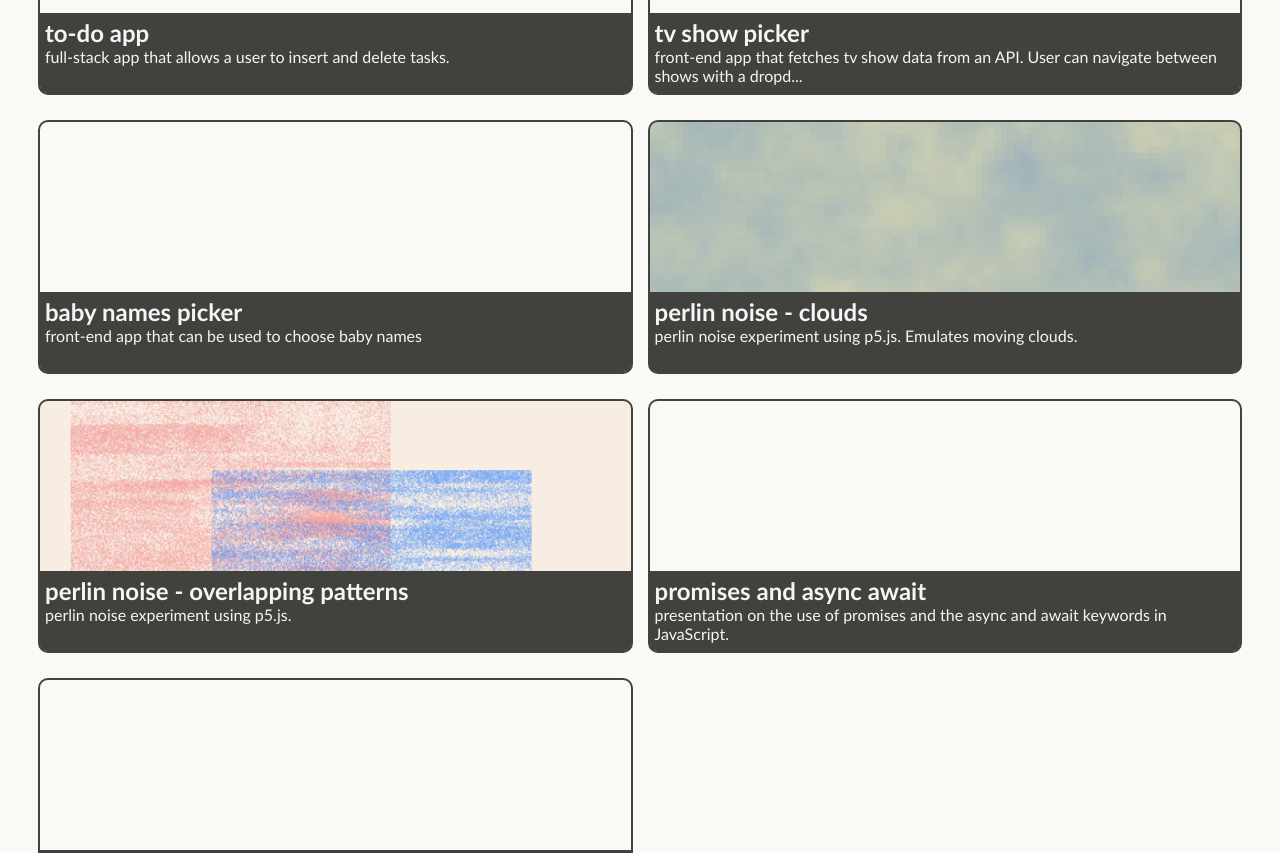
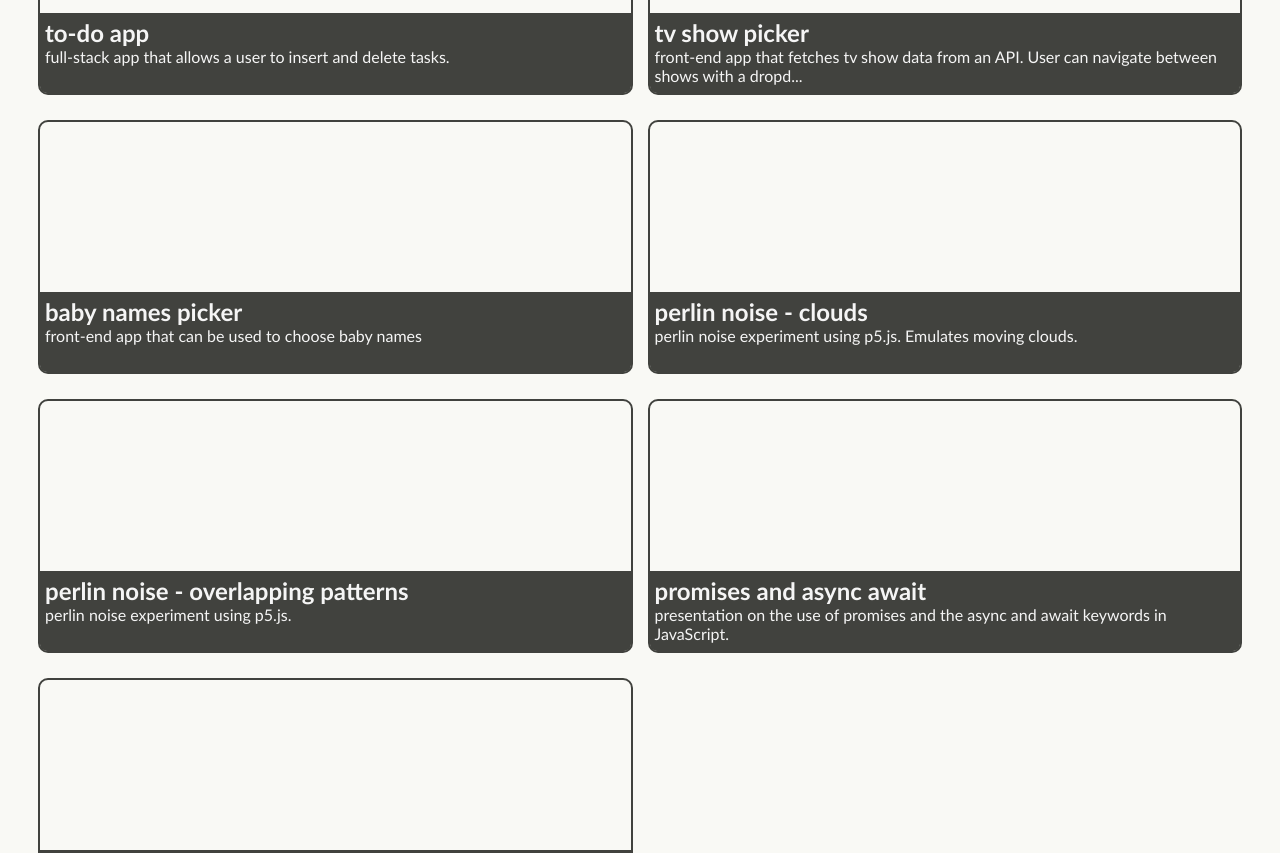
Before and after one commit to niamhbrockbank/portfolio, a React (Create React App) app: page / in a window 1280 px wide. Shown: the part 700-1553 px from the top of the page. Built offline with nearby package versions, Linux system fonts and the light colour scheme.

Commit message:
Change projects over to new interface type

```diff
--- a/src/App.tsx
+++ b/src/App.tsx
@@ -5,7 +5,7 @@ import MenuBar from "./components/MenuBar";
 import "./styles.css";
 import { useState } from "react";
 import ProjectPage from "./components/ProjectPage";
-import projectsArchive from './projectsArchive.json'
+import projectsArchive from "./projectsArchive.json";
 
 function App(): JSX.Element {
   const [currentPage, setCurrentPage] = useState(0);
--- a/src/components/Archive.tsx
+++ b/src/components/Archive.tsx
@@ -17,7 +17,7 @@ export default function Archive({
           <li
             className="archive_project"
             key={projectsArchive.indexOf(project)}
-            style={{ backgroundImage: `url(${project.image})` }}
+            // style={{ backgroundImage: `url(${project.image})` }}
             onClick={() => setCurrentPage(project.id)}
           >
             <div id="archive_project_details">
--- a/src/components/ProjectPage.tsx
+++ b/src/components/ProjectPage.tsx
@@ -1,5 +1,5 @@
 import { Project } from "../types";
-import moment from "moment";
+// import moment from "moment";
 
 interface ProjectPageProps {
   currentPage: number;
@@ -18,27 +18,32 @@ export default function ProjectPage({
     return <h1>Project cannot be found.</h1>;
   }
 
-  const { name, description, date_created } = currentProject;
+  const { name, description } = currentProject;
 
+  if (currentProject.front_end === undefined) {
+    return <p>no front-end</p>;
+  }
   return (
     <div id="project_page">
       <h1>{name}</h1>
       <p>{description}</p>
       <ul>
-        {currentProject.deployed_link && (
+        {currentProject.front_end.deployed_link && (
           <li>
-            <a href={currentProject.deployed_link}>
+            <a href={currentProject.front_end.deployed_link}>
               find the project output here
             </a>
           </li>
         )}
 
-        {currentProject.github_link && (
+        {currentProject.front_end.github_link && (
           <li>
-            <a href={currentProject.github_link}>find the GitHub repo here</a>
+            <a href={currentProject.front_end.github_link}>
+              find the GitHub repo here
+            </a>
           </li>
         )}
-        <li>date created: {moment(date_created).format("MMM Do YYYY")}</li>
+        {/* <li>date created: {moment(date_created).format("MMM Do YYYY")}</li> */}
       </ul>
     </div>
   );
--- a/src/components/ProjectsSection.tsx
+++ b/src/components/ProjectsSection.tsx
@@ -9,9 +9,8 @@ interface ProjectsSectionProps {
 
 export default function ProjectsSection({
   setCurrentPage,
-  projectsArchive
+  projectsArchive,
 }: ProjectsSectionProps): JSX.Element {
-
   return (
     <>
       <FeaturedProjects />
--- a/src/projectsArchive.json
+++ b/src/projectsArchive.json
@@ -1,72 +1,72 @@
 [
   {
-    "id" :  1,
+    "id": 1,
     "name": "to-do app",
     "description": "full-stack app that allows a user to insert and delete tasks.",
-    "image": "no image yet",
-    "github_link": "https://github.com/niamhbrockbank/to-do-app-front-end",
-    "deployed_link": "https://to-do-app-nb.netlify.app/",
-    "featured": false,
-    "date_created" : "today"
+    "date_created": "today",
+    "front_end": {
+      "github_link": "https://github.com/niamhbrockbank/to-do-app-front-end",
+      "deployed_link": "https://to-do-app-nb.netlify.app/"
+    }
   },
   {
-    "id" : 2,
+    "id": 2,
     "name": "tv show picker",
     "description": "front-end app that fetches tv show data from an API. User can navigate between shows with a dropdown and filter shows and episodes using a search bar",
-    "image": "no image yet",
-    "github_link": "https://github.com/Wilrosmi/tv-shows",
-    "deployed_link" : "not available at this time",
-    "featured": false,
-    "date_created" : "today"
+    "date_created": "today",
+    "front_end": {
+      "github_link": "https://github.com/Wilrosmi/tv-shows",
+      "deployed_link": "not available at this time"
+    }
   },
   {
-    "id" : 3,
+    "id": 3,
     "name": "baby names picker",
     "description": "front-end app that can be used to choose baby names",
-    "image": "no image yet",
-    "github_link": "https://github.com/niamhbrockbank/baby-names-react",
-    "deployed_link": "https://baby-names-nb.netlify.app/",
-    "featured": false,
-    "date_created" : "today"
+    "date_created": "today",
+    "front_end": {
+      "github_link": "https://github.com/niamhbrockbank/baby-names-react",
+      "deployed_link": "https://baby-names-nb.netlify.app/"
+    }
   },
   {
-    "id" : 4,
+    "id": 4,
     "name": "perlin noise - clouds",
     "description": "perlin noise experiment using p5.js. Emulates moving clouds.",
-    "image": "/img/clouds.png",
-    "github_link" : "not available at this time",
-    "deployed_link": "https://openprocessing.org/sketch/1622568",
-    "featured": false,
-    "date_created" : "today"
+    "date_created": "today",
+    "front_end": {
+      "github_link": "not available at this time",
+      "deployed_link": "https://openprocessing.org/sketch/1622568"
+    }
   },
   {
-    "id" : 5,
+    "id": 5,
     "name": "perlin noise - overlapping patterns",
     "description": "perlin noise experiment using p5.js.",
-    "image": "/img/overlapping-perlin-noise.png",
-    "github_link" : "not available at this time",
-    "deployed_link": "https://openprocessing.org/sketch/1633837",
-    "featured": false,
-    "date_created" : "today"
+    "date_created": "today",
+    "front_end": {
+      "github_link": "not available at this time",
+      "deployed_link": "https://openprocessing.org/sketch/1633837"
+    }
   },
   {
-    "id" : 6,
+    "id": 6,
     "name": "promises and async await",
     "description": "presentation on the use of promises and the async and await keywords in JavaScript.",
-    "image": "no image yet",
-    "github_link" : "not available at this time",
-    "deployed_link": "https://docs.google.com/presentation/d/153ADavy2_ZE4IfUKc6Q7lzNvaUNmZxdVqnGa9l56Sdw/edit?usp=sharing",
-    "featured": false,
-    "date_created" : "today"
+    "date_created": "today",
+    "front_end": {
+      "github_link": "not available at this time",
+      "deployed_link": "https://docs.google.com/presentation/d/153ADavy2_ZE4IfUKc6Q7lzNvaUNmZxdVqnGa9l56Sdw/edit?usp=sharing"
+    }
   },
   {
-    "id" : 7,
+    "id": 7,
     "name": "recursion",
     "description": "presentation on the use of recursion.",
-    "image": "no image yet",
-    "github_link" : "not available at this time",
-    "deployed_link": "https://docs.google.com/presentation/d/1kwps5-5MmTvKJZU2XY1PhJyVd9Ch9DCNeZK2XuVn9t0/edit#slide=id.p",
-    "featured": false,
-    "date_created" : "today"
+    "date_created": "today",
+    "front_end": {
+      "github_link": "not available at this time",
+      "deployed_link": "https://docs.google.com/presentation/d/1kwps5-5MmTvKJZU2XY1PhJyVd9Ch9DCNeZK2XuVn9t0/edit#slide=id.p"
+    }
   }
 ]
--- a/src/utils/goToDeployedProject.ts
+++ b/src/utils/goToDeployedProject.ts
@@ -1,8 +1,8 @@
 import { Project } from "../types";
 
 export default function goToDeployedProject(project: Project): void {
-  if (project.deployed_link) {
-    window.open(project.deployed_link, "_blank");
+  if (project.front_end !== undefined) {
+    window.open(project.front_end.deployed_link, "_blank");
   } else {
     window.alert("Project not deployed yet! Check back soon.");
   }
--- a/src/utils/goToGitHubRepo.ts
+++ b/src/utils/goToGitHubRepo.ts
@@ -1,5 +1,7 @@
 import { Project } from "../types";
 
 export default function goToGitHubRepo(project: Project): void {
-  window.open(project.github_link, "_blank");
+  if (project.front_end !== undefined) {
+    window.open(project.front_end.github_link, "_blank");
+  }
 }
```
Also changed, not shown: src/types.ts (+23 -33 lines).
